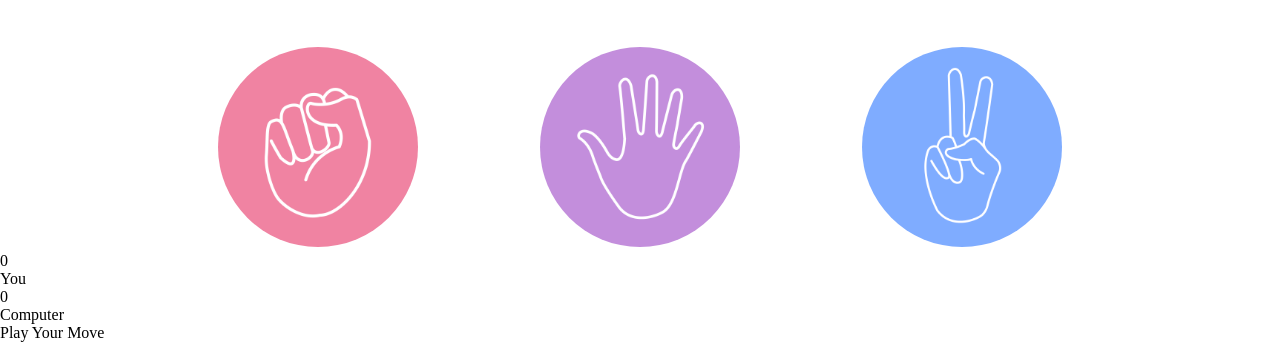
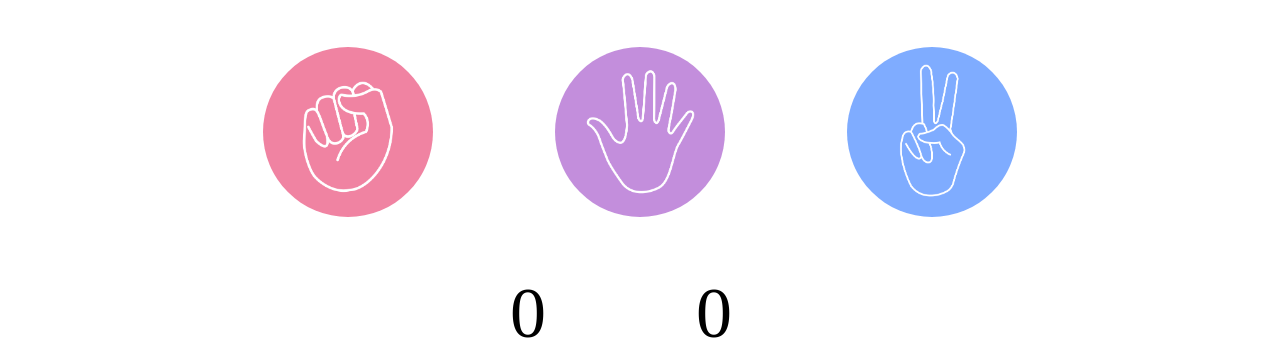
Before and after one commit to saivarun0622/Rock-Paper-Scissors, a plain HTML site: page index.html in a window 1280 px wide. Shown: the part 83-432 px from the top of the page. Drawn offline with Linux system fonts and the light colour scheme.

Commit message:
Modified previous code and complete the front-end(UI/UX)

```diff
--- a/index.html
+++ b/index.html
@@ -21,18 +21,18 @@
     </div>
 
     <div class="scores">
-        <div class="score" id="player-score">
-            0
+        <div class="score">
+            <p id="player-score">0</p>
             <p>You</p>
         </div>
-        <div class="score" id="computer-score">
-            0
+        <div class="score">
+            <p id="computer-score">0</p>
             <p>Computer</p>
         </div>
     </div>
 
     <div class="message">
-        <div class="msg">Play Your Move</div>
+        <div id="msg">Play Your Move</div>
     </div>
 </body>
 </html>
--- a/style.css
+++ b/style.css
@@ -2,13 +2,13 @@
 {
     margin: 0;
     padding: 0;
+    text-align: center;
 }
 
 h1
 {
     height: 2.5em;
     line-height: 2.5em;
-    text-align: center;
     background-color: black;
     color: aliceblue;
 
@@ -25,8 +25,8 @@ h1
 
 .choices .choice
 {
-    height: 210px;
-    width: 210px;
+    height: 180px;
+    width: 180px;
     border-radius: 50%;
     display:flex;
     align-items: center;
@@ -35,8 +35,8 @@ h1
 
 .choices .choice img
 {
-    height: 200px;
-    width: 200px;
+    height: 170px;
+    width: 170px;
     border-radius: 50%;
     object-fit: cover;
 }
@@ -46,3 +46,32 @@ h1
     cursor: pointer;
     background: black;
 }
+
+.scores
+{
+    display: flex;
+    align-items: center;
+    justify-content: center;
+    gap:7.5%;
+    font-size: 2em;
+    margin-top: 50px;
+}
+
+#player-score,#computer-score
+{
+    font-size: 2.25em;
+}
+
+.message
+{
+    margin-top: 75px;
+}
+#msg
+{
+    background-color: black;
+    color:whitesmoke;
+    font-size: 2rem;
+    display: inline;
+    padding: 1rem;
+    border-radius: 1rem;
+}
```
